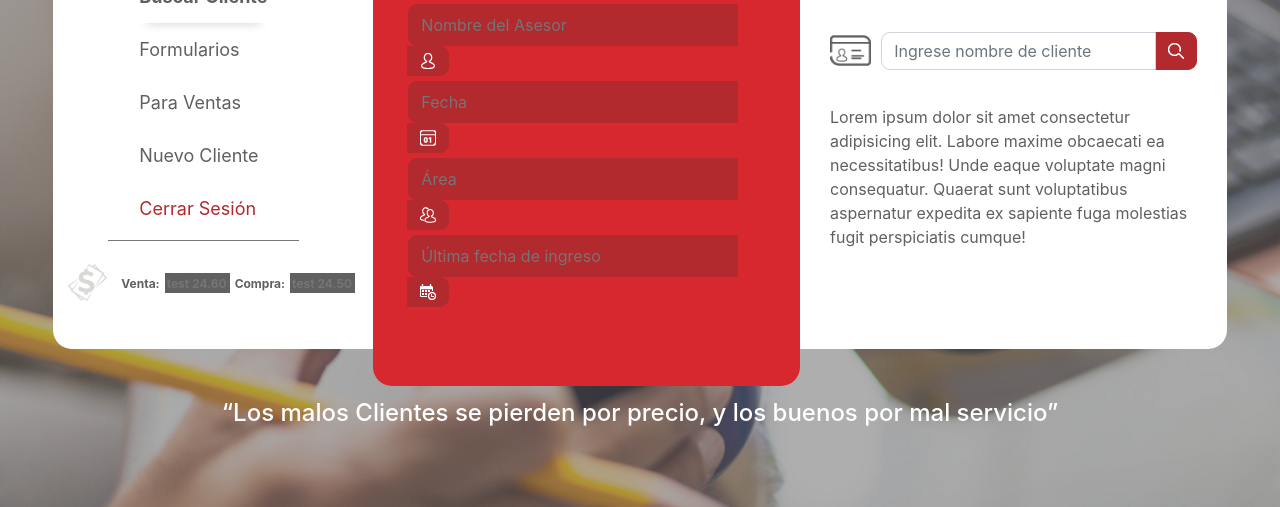
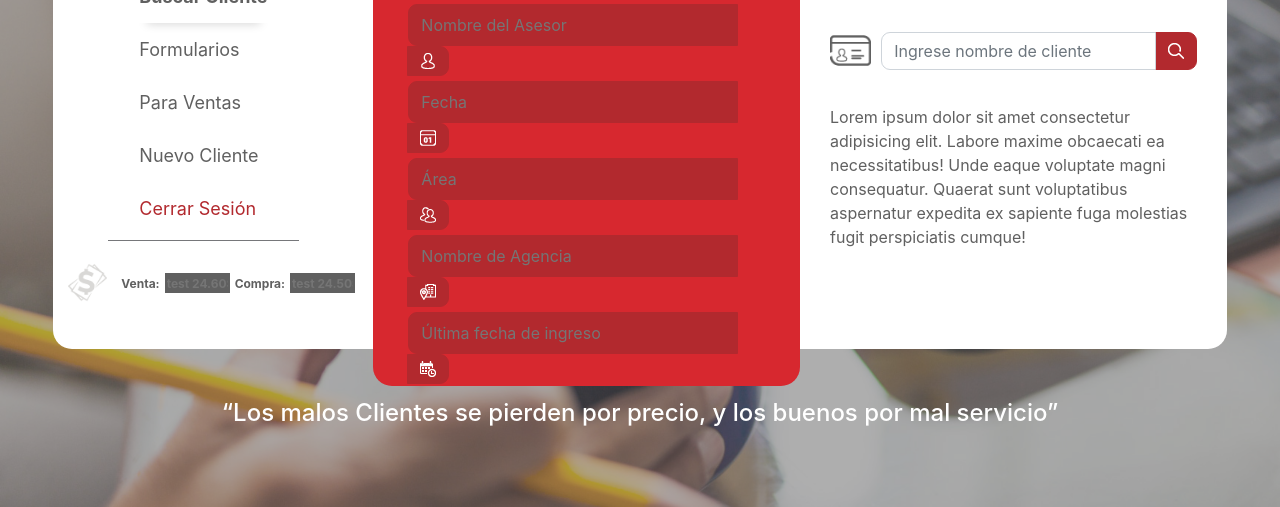
Before and after one commit to FerCarvajalHN/Atlas, a plain HTML site: page home.html in a window 1280 px wide. Shown: the part 293-800 px from the top of the page. Drawn offline with nearby package versions, Linux system fonts and the light colour scheme.

Commit message:
1336x 768 + Loaders

```diff
--- a/home.html
+++ b/home.html
@@ -126,6 +126,15 @@
 
                     <div class="input-group">
                         <input class="form-control-4 py-2 input-userinfo" type="text"
+                            placeholder="Nombre de Agencia">
+                        <span class="input-group-append">
+                            <div class="input-group-text input-userinfo-icon"><img src="images/agencia.png"
+                                    alt="icono-ultimo-ingreso"></div>
+                        </span>
+                    </div>
+
+                    <div class="input-group">
+                        <input class="form-control-4 py-2 input-userinfo" type="text"
                             placeholder="Última fecha de ingreso">
                         <span class="input-group-append">
                             <div class="input-group-text input-userinfo-icon"><img src="images/ultimoingreso.png" alt="icono-ultimo-ingreso"></div>
```
